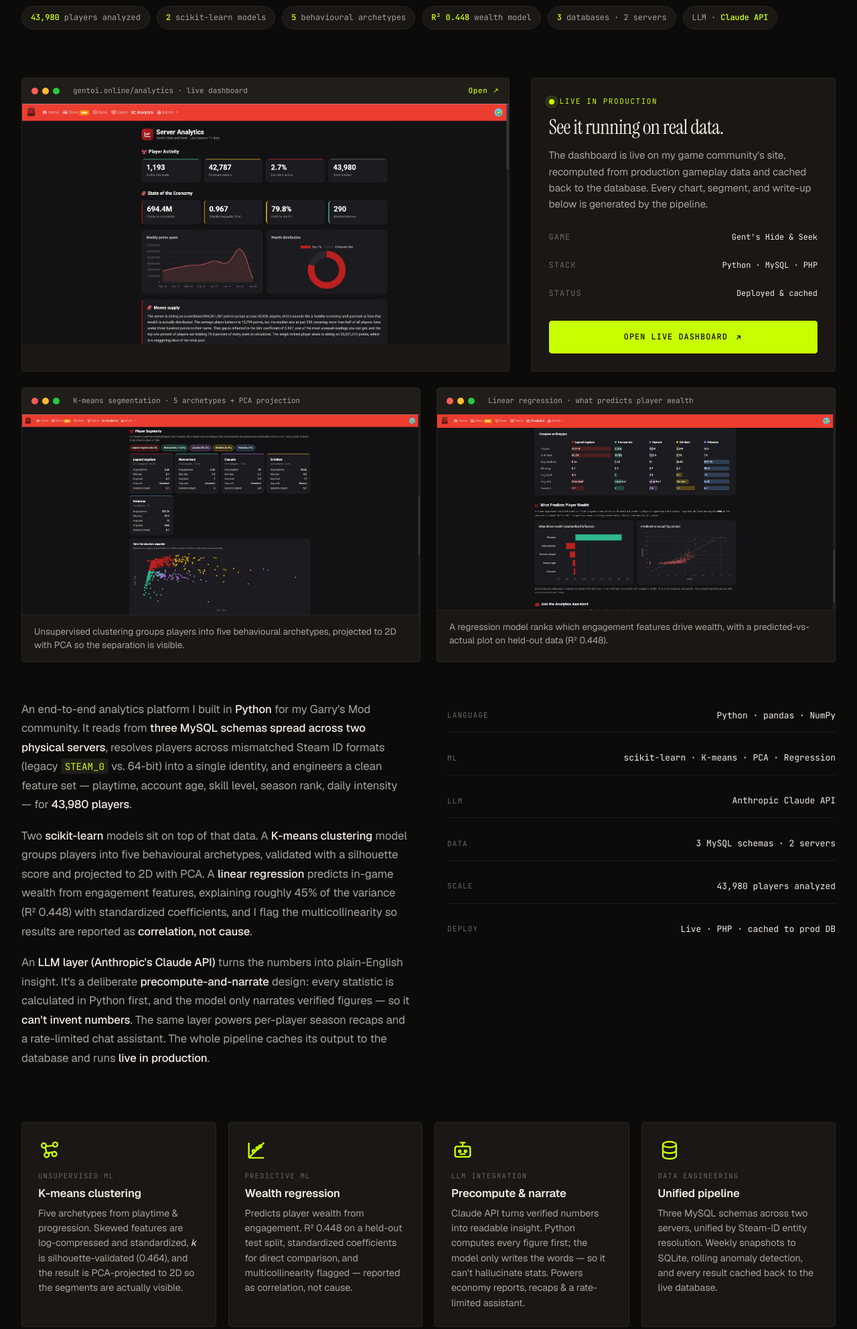
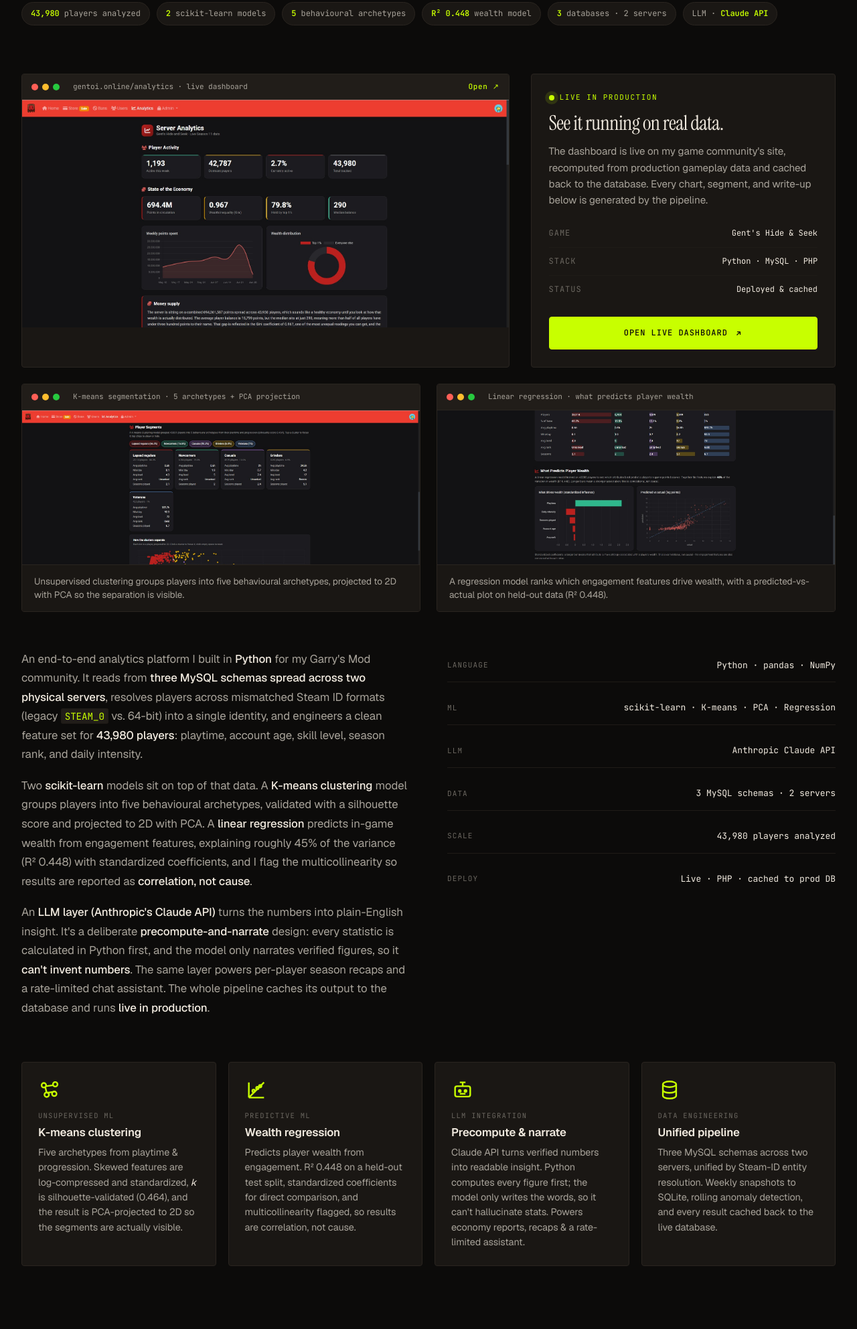
Before and after one commit to Dylan223/Dylan223.github.io, a plain HTML site: page index.html in a window 1280 px wide. Shown: the part 1627-3612 px from the top of the page at 67% size. Drawn offline with nearby package versions, Linux system fonts and the light colour scheme.

Commit message:
Add files via upload

```diff
--- a/index.html
+++ b/index.html
@@ -130,7 +130,7 @@
 <section class="featured container" id="work">
   <div class="reveal">
     <div class="featured-tag">◆ Featured Project · 01</div>
-    <h2 class="featured-title">A <em>machine-learning</em> analytics platform that segments 44,000 players and predicts in-game wealth &mdash; narrated by an <em>LLM</em>.</h2>
+    <h2 class="featured-title">A <em>machine-learning</em> analytics platform that segments 44,000 players and predicts in-game wealth, with an <em>LLM</em> that writes the insights.</h2>
   </div>
 
   <div class="analytics-metrics reveal">
@@ -189,16 +189,16 @@
         <div class="media-dot g"></div>
         <div class="media-title">Linear regression · what predicts player wealth</div>
       </div>
-      <img src="view3.jpg" alt="Regression view: standardized coefficient bar chart showing playtime as the dominant driver of wealth, plus a predicted-vs-actual scatter on a held-out test set" class="media-img" loading="lazy">
+      <img src="view3.jpg" alt="Regression view: standardized coefficient bar chart showing playtime as the dominant driver of wealth, plus a predicted-vs-actual scatter on a held-out test set" class="media-img show-lower" loading="lazy">
       <figcaption>A regression model ranks which engagement features drive wealth, with a predicted-vs-actual plot on held-out data (R&sup2; 0.448).</figcaption>
     </figure>
   </div>
 
   <div class="featured-details">
     <div class="featured-body reveal">
-      <p>An end-to-end analytics platform I built in <strong>Python</strong> for my Garry's Mod community. It reads from <strong>three MySQL schemas spread across two physical servers</strong>, resolves players across mismatched Steam ID formats (legacy <code>STEAM_0</code> vs. 64-bit) into a single identity, and engineers a clean feature set &mdash; playtime, account age, skill level, season rank, daily intensity &mdash; for <strong>43,980 players</strong>.</p>
+      <p>An end-to-end analytics platform I built in <strong>Python</strong> for my Garry's Mod community. It reads from <strong>three MySQL schemas spread across two physical servers</strong>, resolves players across mismatched Steam ID formats (legacy <code>STEAM_0</code> vs. 64-bit) into a single identity, and engineers a clean feature set for <strong>43,980 players</strong>: playtime, account age, skill level, season rank, and daily intensity.</p>
       <p>Two <strong>scikit-learn</strong> models sit on top of that data. A <strong>K-means clustering</strong> model groups players into five behavioural archetypes, validated with a silhouette score and projected to 2D with PCA. A <strong>linear regression</strong> predicts in-game wealth from engagement features, explaining roughly 45% of the variance (R&sup2; 0.448) with standardized coefficients, and I flag the multicollinearity so results are reported as <strong>correlation, not cause</strong>.</p>
-      <p>An <strong>LLM layer (Anthropic's Claude API)</strong> turns the numbers into plain-English insight. It's a deliberate <strong>precompute-and-narrate</strong> design: every statistic is calculated in Python first, and the model only narrates verified figures &mdash; so it <strong>can't invent numbers</strong>. The same layer powers per-player season recaps and a rate-limited chat assistant. The whole pipeline caches its output to the database and runs <strong>live in production</strong>.</p>
+      <p>An <strong>LLM layer (Anthropic's Claude API)</strong> turns the numbers into plain-English insight. It's a deliberate <strong>precompute-and-narrate</strong> design: every statistic is calculated in Python first, and the model only narrates verified figures, so it <strong>can't invent numbers</strong>. The same layer powers per-player season recaps and a rate-limited chat assistant. The whole pipeline caches its output to the database and runs <strong>live in production</strong>.</p>
     </div>
 
     <div class="tech-list reveal">
@@ -227,7 +227,7 @@
       </div>
       <div class="cap-kicker">Predictive ML</div>
       <h4>Wealth regression</h4>
-      <p>Predicts player wealth from engagement. R&sup2; 0.448 on a held-out test split, standardized coefficients for direct comparison, and multicollinearity flagged &mdash; reported as correlation, not cause.</p>
+      <p>Predicts player wealth from engagement. R&sup2; 0.448 on a held-out test split, standardized coefficients for direct comparison, and multicollinearity flagged, so results are correlation, not cause.</p>
     </div>
 
     <div class="cap reveal">
@@ -236,7 +236,7 @@
       </div>
       <div class="cap-kicker">LLM integration</div>
       <h4>Precompute &amp; narrate</h4>
-      <p>Claude API turns verified numbers into readable insight. Python computes every figure first; the model only writes the words &mdash; so it can't hallucinate stats. Powers economy reports, recaps &amp; a rate-limited assistant.</p>
+      <p>Claude API turns verified numbers into readable insight. Python computes every figure first; the model only writes the words, so it can't hallucinate stats. Powers economy reports, recaps &amp; a rate-limited assistant.</p>
     </div>
 
     <div class="cap reveal">
--- a/styles.css
+++ b/styles.css
@@ -613,7 +613,7 @@ section {
   display: flex;
   flex-wrap: wrap;
   gap: 10px;
-  margin-top: 30px;
+  margin-top: 24px;
 }
 .ametric {
   font-family: var(--mono);
@@ -700,11 +700,28 @@ section {
   background: var(--bg-card);
 }
 
+/* keep dashboard screenshots compact and uniform */
+#work .featured-grid .media-img {
+  height: 340px;
+  object-fit: cover;
+  object-position: top center;
+}
+.analytics-gallery .media-img {
+  height: 230px;
+  object-fit: cover;
+  object-position: top center;
+}
+.analytics-gallery .media-img.show-lower { object-position: center 72%; }
+@media (max-width: 760px) {
+  #work .featured-grid .media-img { height: 260px; }
+  .analytics-gallery .media-img { height: 200px; }
+}
+
 .cap-grid {
   display: grid;
   grid-template-columns: repeat(4, 1fr);
   gap: 18px;
-  margin-top: 64px;
+  margin-top: 48px;
 }
 @media (max-width: 960px) { .cap-grid { grid-template-columns: repeat(2, 1fr); } }
 @media (max-width: 520px) { .cap-grid { grid-template-columns: 1fr; } }
```
